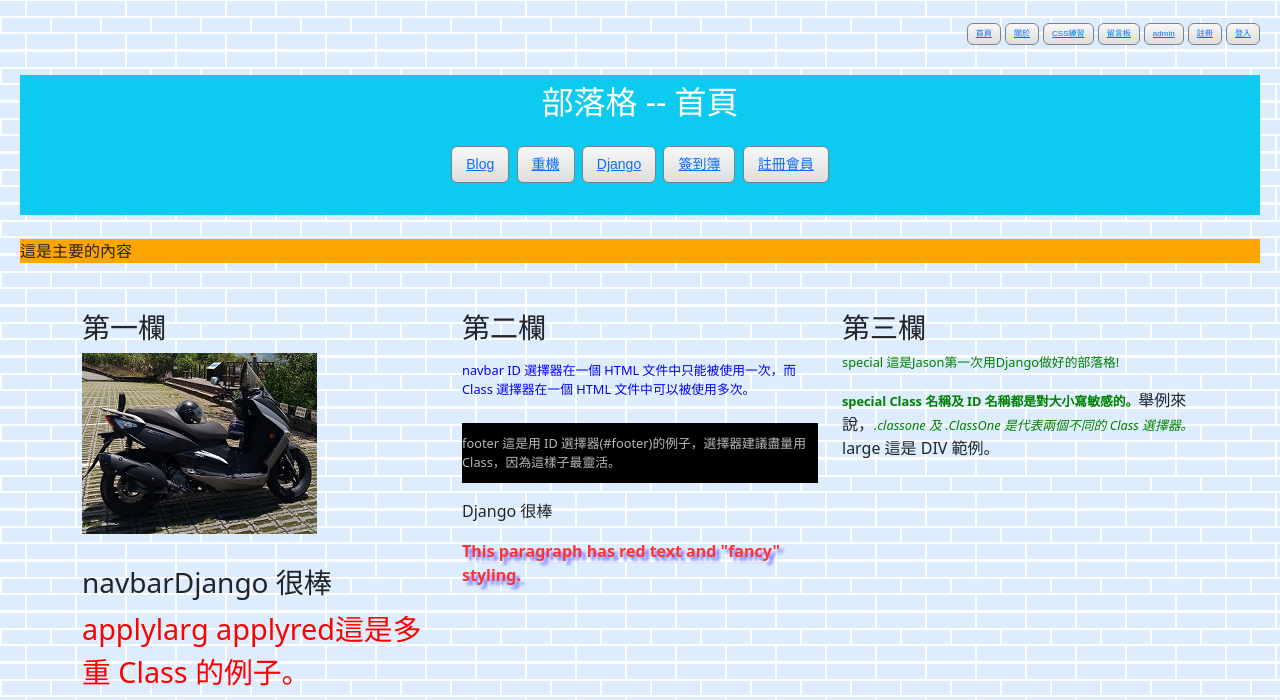
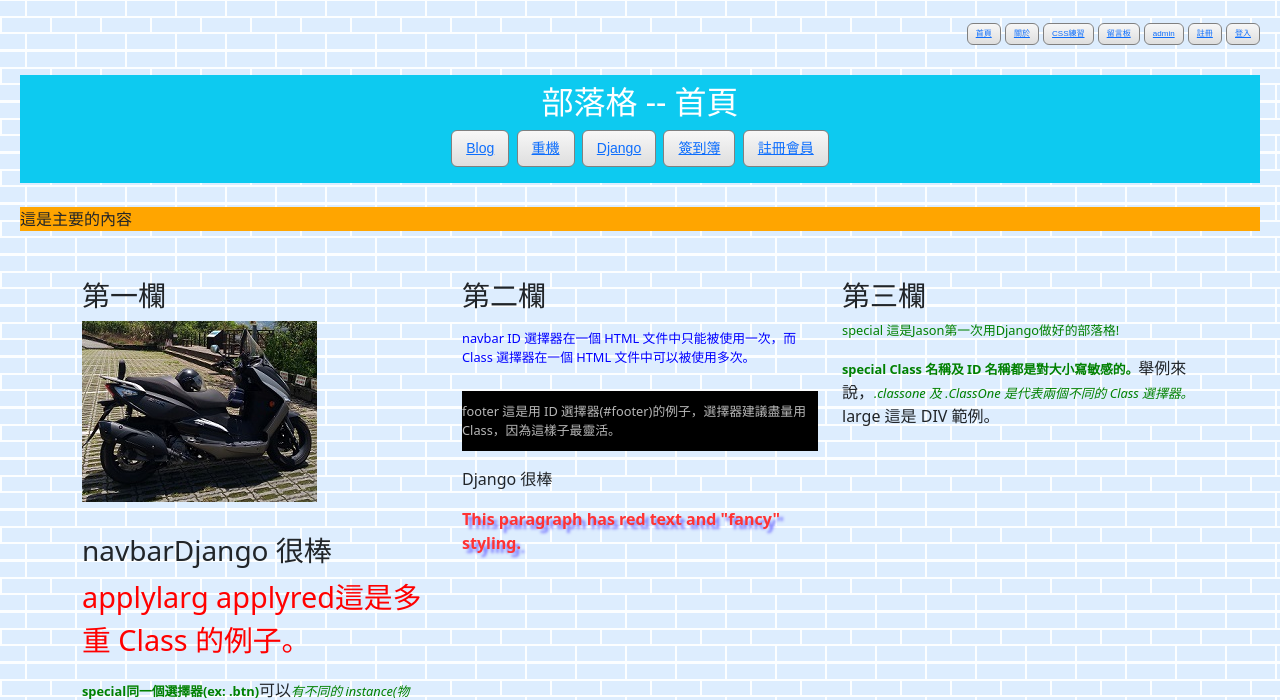
Before and after one commit to mrjasonnlin/jasonn2024, a Django app: page /main/ in a window 1280 px wide. Shown: the top 700 px of the page. Run offline with Django 5.2, Linux system fonts and the light colour scheme.

Commit message:
Update main.html

```diff
--- a/main/templates/main/main.html
+++ b/main/templates/main/main.html
@@ -2,7 +2,8 @@
 {% load static %}
 {% block heading %}
 首頁
-<h3 class="bg-info p-3">
+<!--<h3 class="bg-info p-3">-->
+<h3>
     <!--<h3 style="background-color:Tomato;">-->
     <button type="button" class="btn btn-primary"><a class="text-primary" href="/">Blog</a></button>
     <button type="button" class="btn btn-primary"><a class="text-primary" href="{% url 'main:bike' %}">重機</a></button>
```
